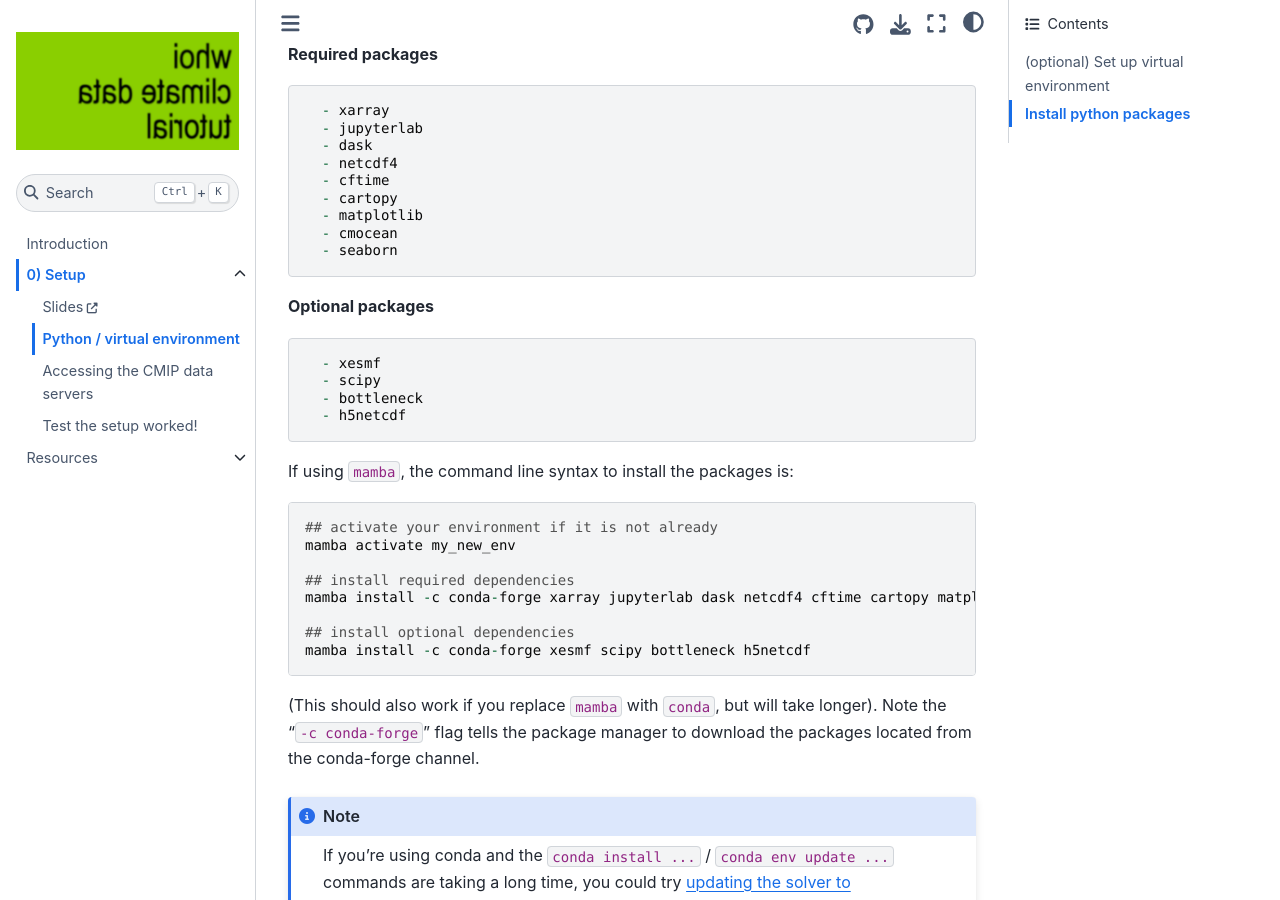
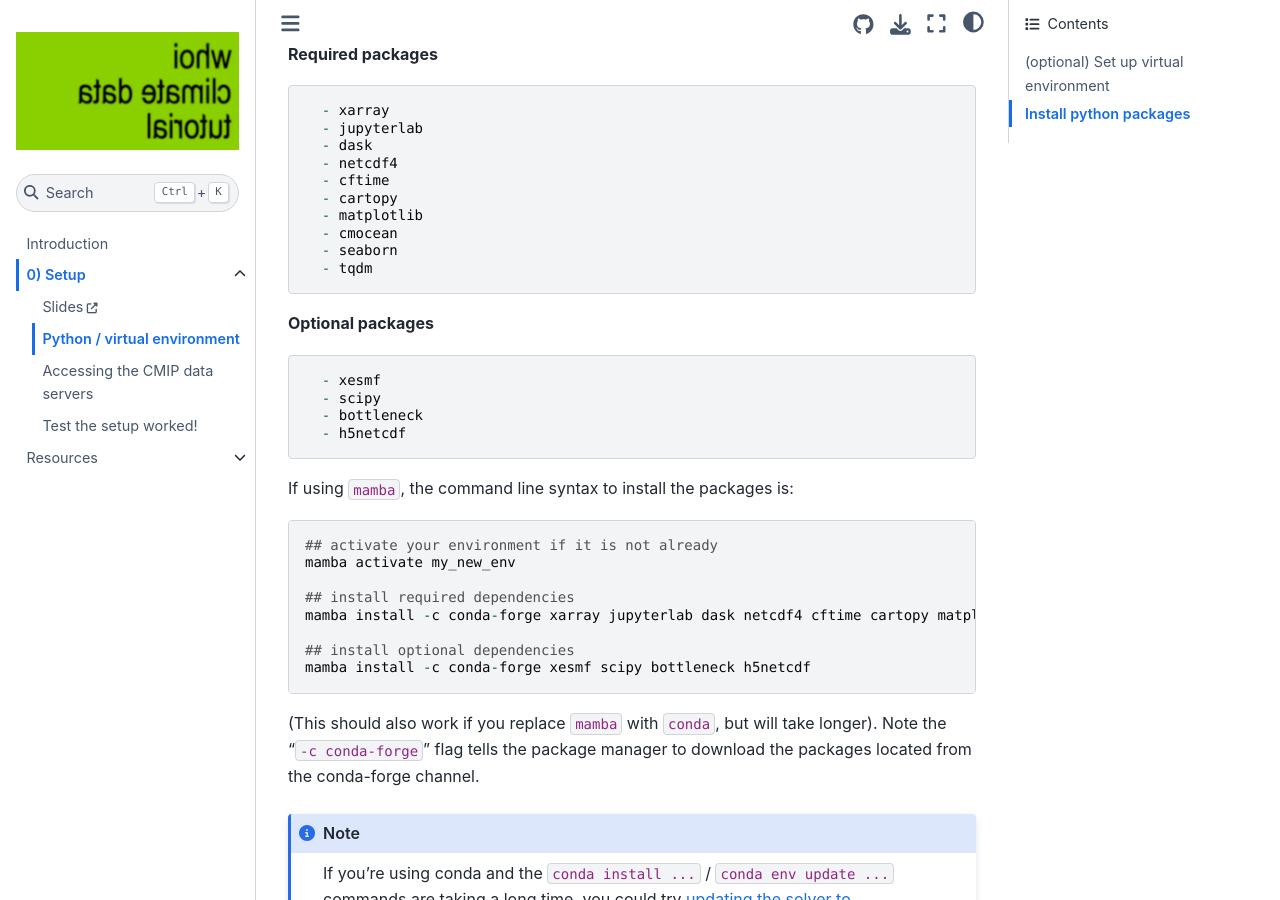
Before and after one commit to ktcarr/whoi-climate-tutorial_2025, a Jupyter Book: the page built from docs/pages/setup/setup_venv.md, in a window 1280 px wide and 900 px high, scrolled down 874 px. Built offline with Jupyter Book 1.0.4 settings and Sphinx 7.4.7 and the Sphinx Book theme 1.1.4, drawn with Linux system fonts in a browser that asks for light colours.

Commit message:
add tqdm to required packages

````diff
--- a/docs/pages/setup/setup_venv.md
+++ b/docs/pages/setup/setup_venv.md
@@ -27,6 +27,7 @@ Next, we'll install python packages needed for the tutorials and class assignmen
   - matplotlib
   - cmocean
   - seaborn
+  - tqdm
 ```
 
 **Optional packages**
@@ -43,7 +44,7 @@
 mamba activate my_new_env
 
 ## install required dependencies
-mamba install -c conda-forge xarray jupyterlab dask netcdf4 cftime cartopy matplotlib cmocean seaborn
+mamba install -c conda-forge xarray jupyterlab dask netcdf4 cftime cartopy matplotlib cmocean seaborn tqdm
 
 ## install optional dependencies
 mamba install -c conda-forge xesmf scipy bottleneck h5netcdf
````
